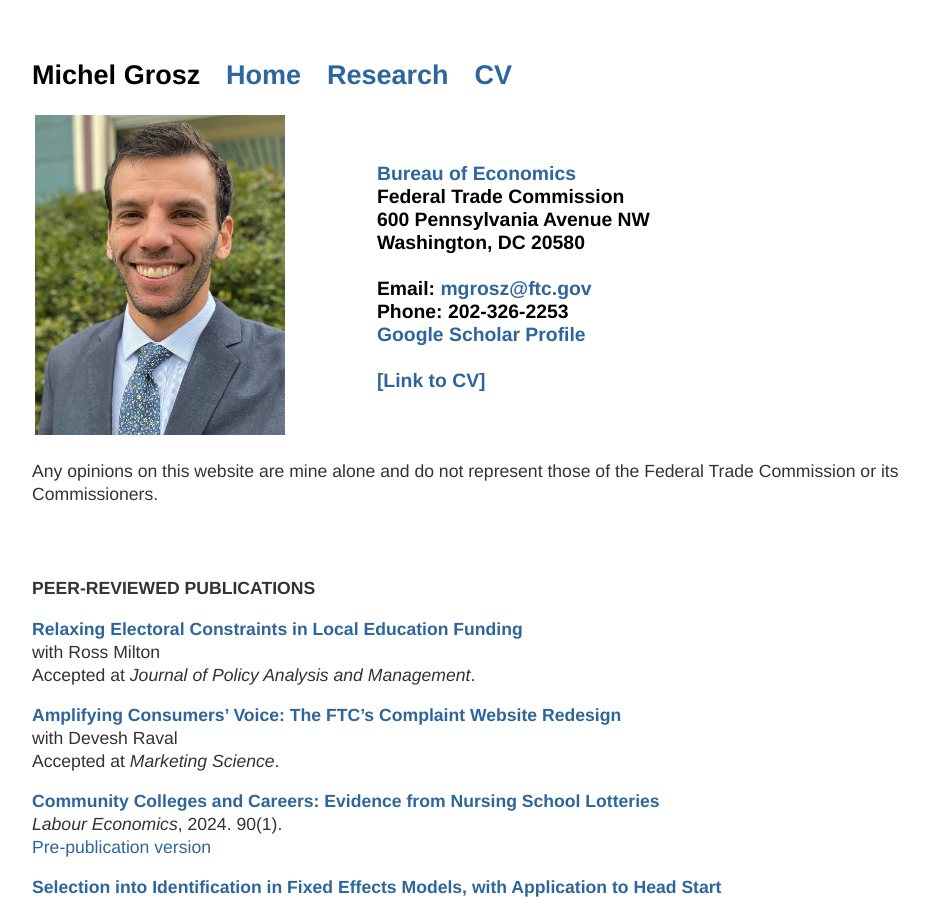
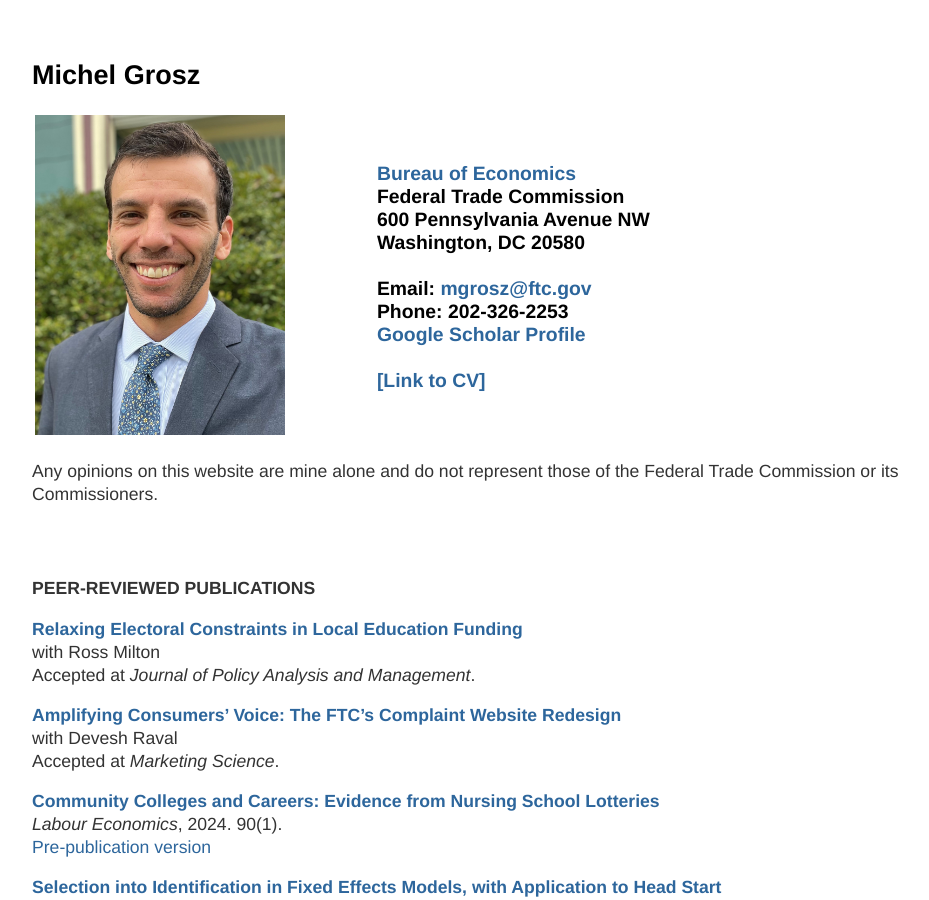
Before and after one commit to mzgrosz/mzgrosz.github.io, a Jekyll site: the page built from index.html, in a window 1280 px wide and 900 px high. Shown: the whole window, without its empty margins (160-1089 px from the left). Built offline with Jekyll 4.4.1, drawn with Linux system fonts in a browser that asks for light colours.

Commit message:
Update default.html

```diff
--- a/_layouts/default.html
+++ b/_layouts/default.html
@@ -21,9 +21,7 @@
 			<nav>
 	    		<ul>
 	        		<li><b>Michel Grosz</b></li>
-				<li><a href="/">Home</a></li>
-		        	<li><a href="/research">Research</a></li>
-	        		<li><a href="https://mzgrosz.github.io/cv/GroszCV_2503.pdf" target="_blank">CV</a></li>
+
 	    		</ul>
 			</nav>
 			<div class="container">
```
